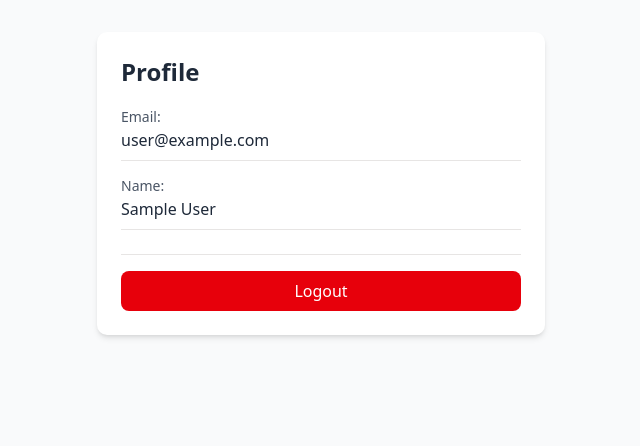
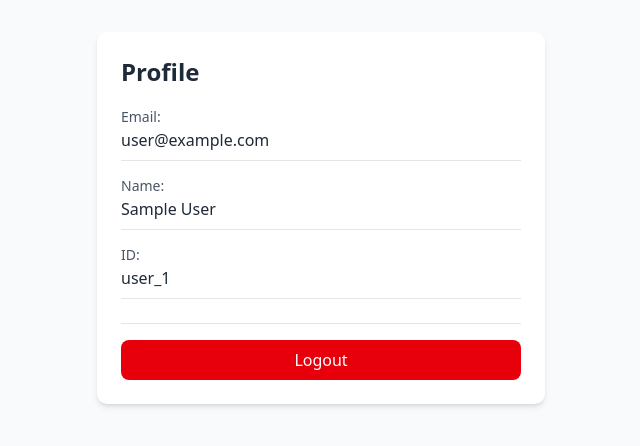
Before and after one commit to MohaMMed-S3eeD/auth-app, a Next.js app: page /profile in a window 1280 px wide. Shown: the top 446 px of the page, without its empty margins (319-959 px from the left). Built offline with nearby package versions, Linux system fonts and the light colour scheme; no server answers; sample sign-in values are in the browser's storage.

Commit message:
Enhance authentication by adding JWT callbacks for token management and user session updates. Display user ID in profile page for better user context.

```diff
--- a/src/app/profile/page.tsx
+++ b/src/app/profile/page.tsx
@@ -21,6 +21,10 @@ const Profile = async () => {
             <label className="text-sm font-medium text-gray-600">Name:</label>
             <p className="text-gray-800">{session.user?.name}</p>
           </div>
+          <div className="border-b pb-2">
+            <label className="text-sm font-medium text-gray-600">ID:</label>
+            <p className="text-gray-800">{session.user?.id}</p>
+          </div>
         </div>
         <div className="mt-6 pt-4 border-t">
           <form action={logoutAction}>
--- a/src/auth.ts
+++ b/src/auth.ts
@@ -6,6 +6,18 @@ import authConfig from "./auth.config"
 // import Google from "next-auth/providers/google"
 
 export const { handlers, auth, signIn, signOut } = NextAuth({
+    callbacks: {
+        async jwt({ token, user }) {
+            console.log("jwt", token, "user", user)
+            return token
+        },
+        async session({ session, token }) {
+            if (session.user) {
+                session.user.id = token.sub as string
+            }
+            return session
+        }
+    },
     adapter: PrismaAdapter(prisma),
     session: { strategy: "jwt" },
     ...authConfig,
```
